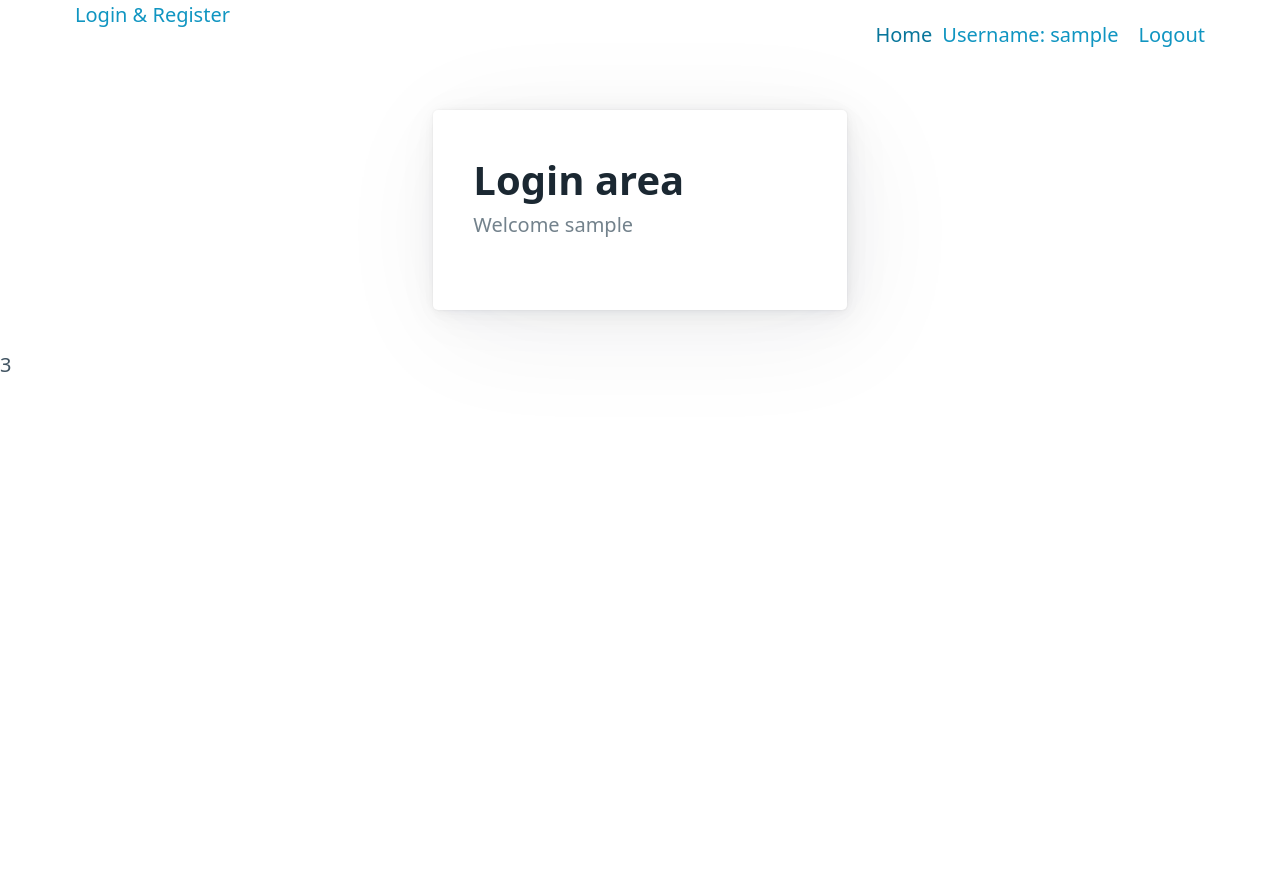
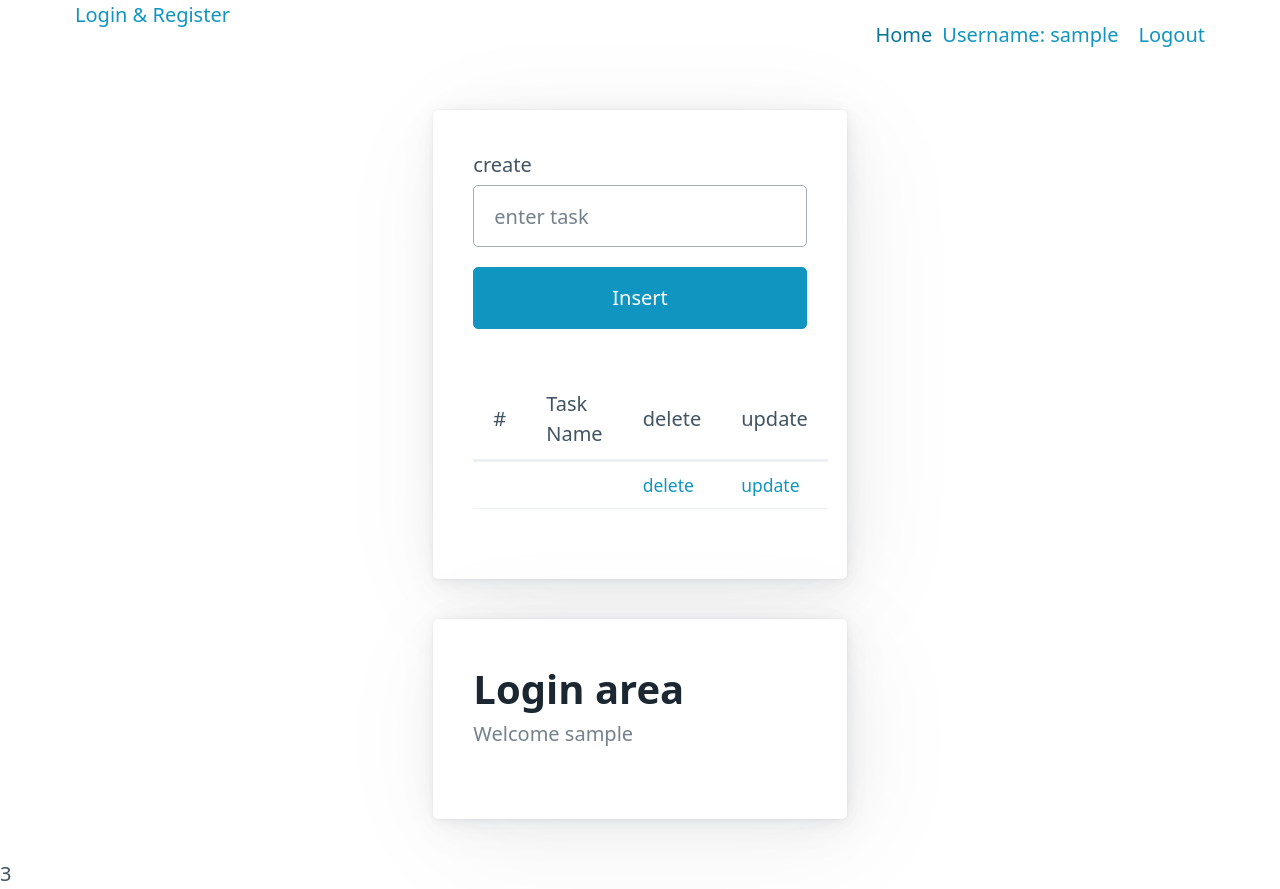
Before and after one commit to gfftr/auth-sys, a PHP site: page / in a window 1280 px wide. Before the commit the page ends 372 px from the top, so only its background shows below. Run offline with PHP 8.4, Linux system fonts and the light colour scheme; the visitor is signed in with stand-in values (Sample User, id 1).

Commit message:
Task table added

```diff
--- a/index.php
+++ b/index.php
@@ -1,23 +1,69 @@
  <?php require "includes/header.php"; ?>
+
+
+
+
+ <?php
+
+ require "config.php";
+
+ if (isset($_POST['mytask'])) {
+  $task = $_POST['mytask'];
+
+  $insert = $conn->prepare("INSERT INTO tasks (name) VALUES (:name)");
+
+  $insert->execute([':name' => $task]);
+ }
+
+ ?>
 
  <div class="grid">
   <div></div>
   <div>
+
+   <article>
+    <form method="POST" action="insert.php" class="form-inline" id="user_form">
+     <div class="form-group mx-sm-3 mb-2">
+      <label for="inputPassword2" class="sr-only">create</label>
+      <input name="mytask" type="text" class="form-control" id="task" placeholder="enter task">
+     </div>
+     <input type="submit" name="submit" class="btn btn-primary" value="Insert" />
+    </form>
+    <table class="table">
+
+     <thead>
+      <tr>
+       <th>#</th>
+       <th>Task Name</th>
+       <th>delete</th>
+       <th>update</th>
+      </tr>
+     </thead>
+     <tbody>
+      <tr>
+       <td></td>
+       <td></td>
+       <td><a href="delete.php?del_id=" class="btn btn-danger">delete</a></td>
+       <td><a href="update.php?upd_id=" class="btn btn-warning">update</a></td>
+      </tr>
+     </tbody>
+    </table>
+   </article>
+
    <!-- Main -->
 
    <article>
-
     <hgroup>
      <h1>Login area </h1>
      <h2>Welcome <?php echo $_SESSION['username']; ?></h2>
     </hgroup>
-
-
-
    </article>
 
   </div>
   <div></div>
  </div>
 
+
+
+
  <?php require "includes/footer.php"; ?>
```
Also changed, not shown: insert.php (added).
